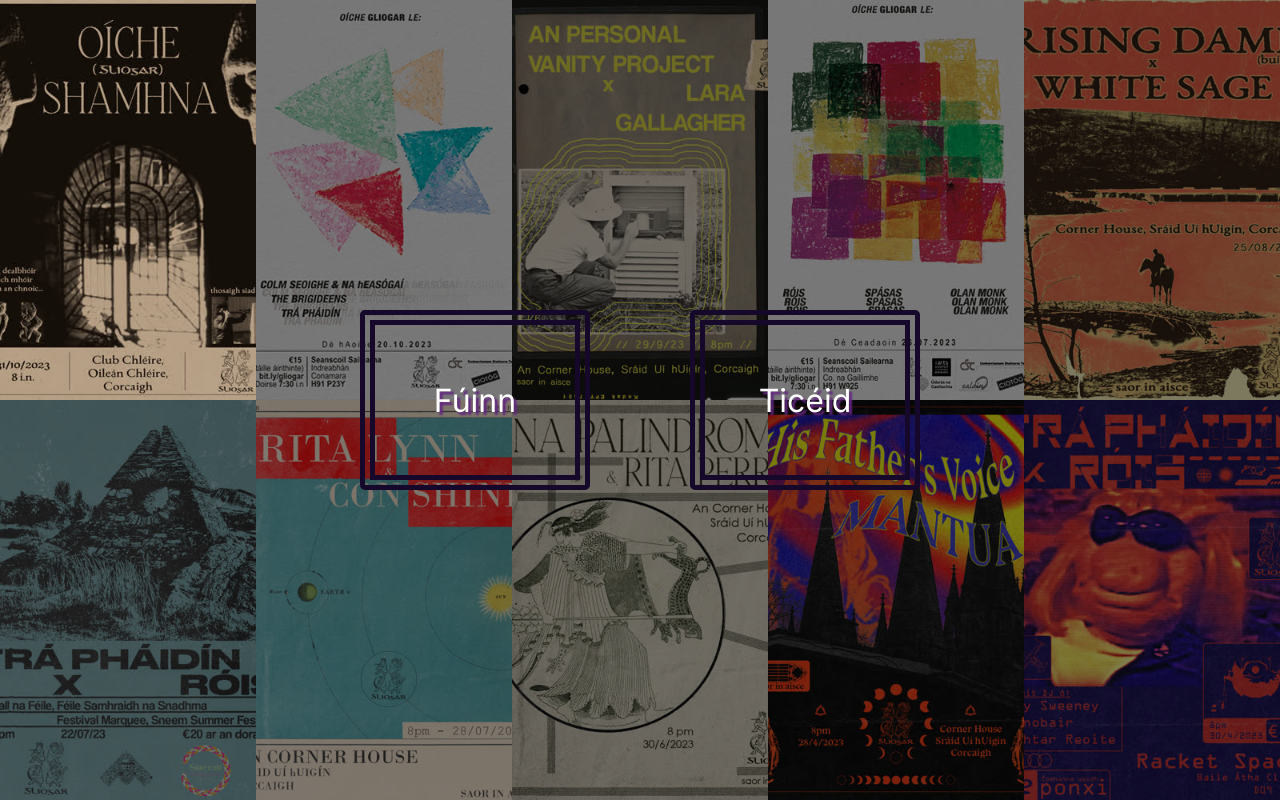
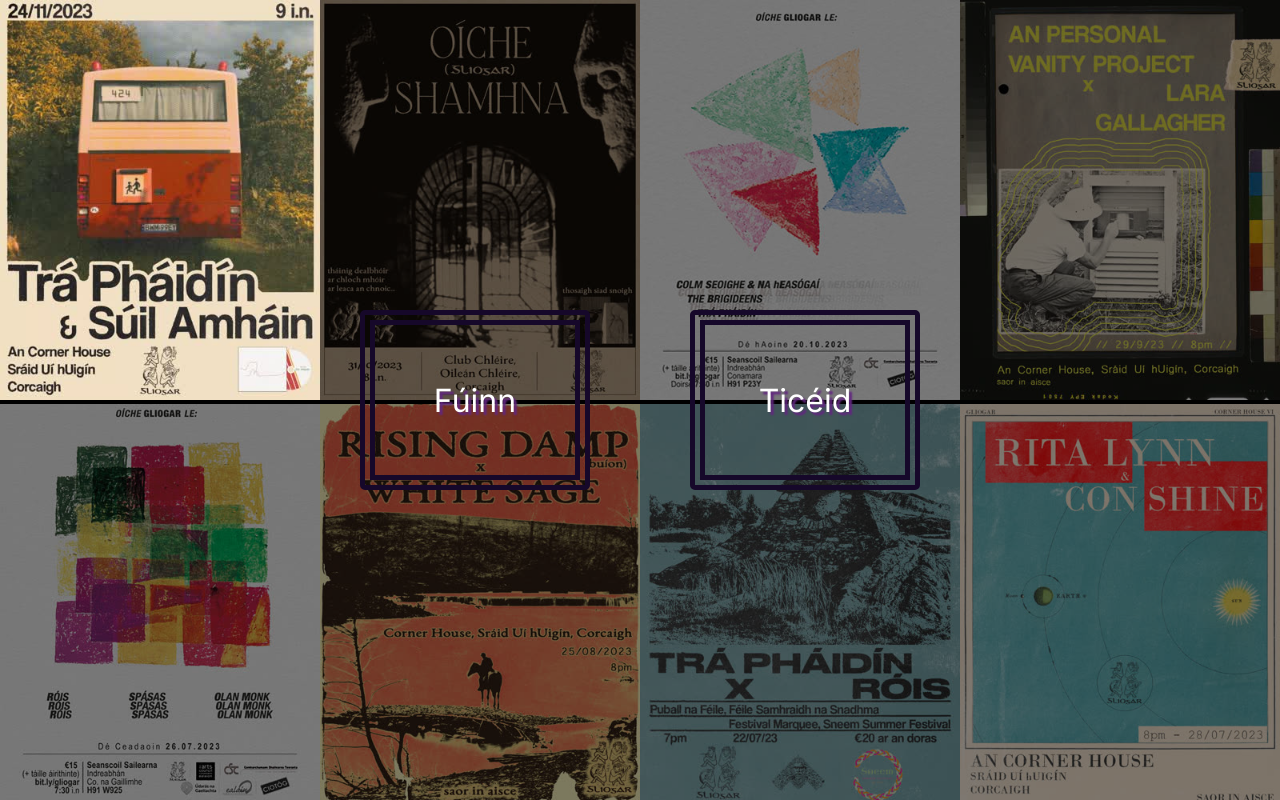
Before and after one commit to rwjhughes/gliogar, a Next.js app: page / in a window 1280 px wide. Shown: the top 800 px of the page. Built offline with nearby package versions, Linux system fonts and the light colour scheme.

Commit message:
new poster

```diff
--- a/app/page.js
+++ b/app/page.js
@@ -2,10 +2,10 @@ import styles from './page.module.css'
 import React from 'react';
 
 const Index = () => {
-  const numberOfImages = 14; // Assuming you have 14 images
+  const numberOfImages = 16; //update on new posters
   const tiles = [];
 
-  for (let i = numberOfImages; i >= 0; i--) {
+  for (let i = numberOfImages - 1; i >= 0; i--) {
     tiles.push(
       <div key={i} className={styles.tile}>
         <img src={`/posters/${i}.jpg`} alt={`Image ${i}`} />
--- a/app/page.module.css
+++ b/app/page.module.css
@@ -13,8 +13,8 @@
 }
 
 .tile {
-  height: 50vh;
-  width: 20vw;
+  /* height: 50vh; */
+  width: 25vw;
   overflow: hidden;
   opacity: 0.5;
   transition: opacity 0.35s ease-in-out
@@ -32,8 +32,8 @@
 
 @media (max-width: 750px) {
   .tile {
-    width: 33.3vw;
-    height: 25vh;
+    width: 50vw;
+    /* height: 25vh; */
   }
 }
 
```
Also changed, not shown: public/posters/15.jpg (added).
